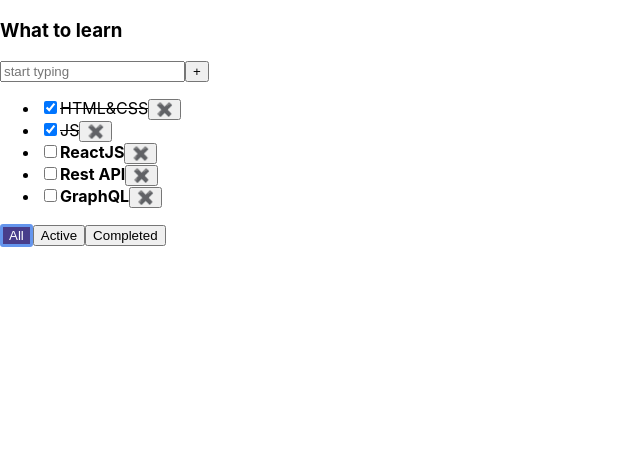
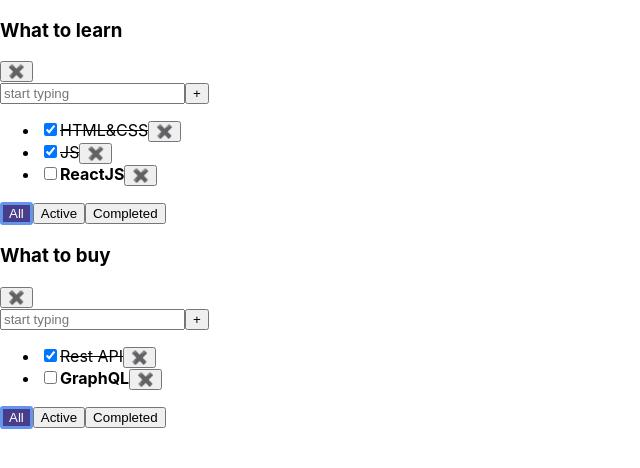
Before and after one commit to vaxich/todolist_on_lessons, a React (Create React App) app: page / in a window 1280 px wide. Shown: the top 468 px of the page, without its empty margins (0-640 px from the left). Built offline with nearby package versions, Linux system fonts and the light colour scheme.

Commit message:
done 5 lesson

```diff
--- a/src/App.tsx
+++ b/src/App.tsx
@@ -4,66 +4,145 @@ import Todolist, { TaskType } from './Todolist';
 import { v1 } from 'uuid';
 
 
-export type FilterValuesType = "All" | "Active" | "Completed"
+export type FilterValuesType = "All" | "Active" | "Completed";
+export type TodolistType = {
+  id: string
+  title: string
+  filter: FilterValuesType
+}
+export type TasksStateType = {
+  [key: string]: Array<TaskType>
+}
+
 
 function App() {
 
   // local state
-  let [tasks, setTasks] = useState(
-    [
-      { id: v1(), title: "HTML&CSS", isDone: true },
-      { id: v1(), title: "JS", isDone: true },
-      { id: v1(), title: "ReactJS", isDone: false },
-      { id: v1(), title: "Rest API", isDone: false },
-      { id: v1(), title: "GraphQL", isDone: false },
+
+  let todolistID1 = v1()
+  let todolistID2 = v1()
+
+  let [todolists, setTodolists] = useState<Array<TodolistType>>([
+    { id: todolistID1, title: 'What to learn', filter: 'All' },
+    { id: todolistID2, title: 'What to buy', filter: 'All' },
+  ])
+
+  let [tasks, setTasks] = useState<TasksStateType>({
+    [todolistID1]: [
+      { id: v1(), title: 'HTML&CSS', isDone: true },
+      { id: v1(), title: 'JS', isDone: true },
+      { id: v1(), title: 'ReactJS', isDone: false },
+
+    ],
+    [todolistID2]: [
+      { id: v1(), title: 'Rest API', isDone: true },
+      { id: v1(), title: 'GraphQL', isDone: false },
     ]
-  )
+  })
+
+  // let [tasks, setTasks] = useState(
+  //   [
+  //     { id: v1(), title: "HTML&CSS", isDone: true },
+  //     { id: v1(), title: "JS", isDone: true },
+  //     { id: v1(), title: "ReactJS", isDone: false },
+  //     { id: v1(), title: "Rest API", isDone: false },
+  //     { id: v1(), title: "GraphQL", isDone: false },
+  //   ]
+  // )
   // filter state
-  let [filter, setFilter] = useState<FilterValuesType>("All");
+  //let [filter, setFilter] = useState<FilterValuesType>("All");
 
-  let tasksForTodolist = tasks // здесь храним отфильтрованные таски
 
-  if (filter === "Active") {
-    tasksForTodolist = tasks.filter(task => task.isDone === false)
-  }
-  if (filter === "Completed") {
-    tasksForTodolist = tasks.filter(task => task.isDone === true)
-  }
 
   // function removed one tasks
-  const removeTask = (id: string) => {
-    let filteredTasks = tasks.filter(task => task.id !== id);
-    setTasks(filteredTasks);
+  const removeTask = (todolistId: string, taskId: string) => {
+    // достанем нужный массив по todolistId
+    let filteredTasks = tasks[todolistId];
+    // перезапишем в этом объекте массив для нужного тудулиста с отфильтрованным массивом
+    tasks[todolistId] = filteredTasks.filter(task => task.id !== taskId)
+    // засетаем в стейт копию объекта, чтобы реакт отреагировал перерисовкой
+    setTasks({ ...tasks })
+
+
+    //let filteredTasks = tasks.filter(task => task.id !== id);
+    //setTasks(filteredTasks);
 
   }
   // function filtered tasks
-  const changeFilter = (value: FilterValuesType) => {
-    setFilter(value);
+  const changeFilter = (todolistId: string, value: FilterValuesType) => {
+    let todolist = todolists.find(tl => tl.id === todolistId)
+    if (todolist) {
+      todolist.filter = value
+      setTodolists([...todolists])
+    }
+    //setFilter(value);
   }
   // function add task
-  const addTask = (title: string) => {
+  const addTask = (todolistId: string, title: string) => {
+
     let task = { id: v1(), title: title, isDone: false }
-    let newTasks = [task, ...tasks]
-    setTasks(newTasks)
+    // достанем нужный массив по todolistId
+    let todolistTasks = tasks[todolistId];
+    // перезапишем в этом объекте массив для нужного тудулиста копией, добавив в начало новую таску
+    tasks[todolistId] = [task, ...todolistTasks]
+    // засетаем в стейт копию объекта, чтобы реакт отреагировал перерисовкой
+    setTasks({ ...tasks })
+    //let newTasks = [task, ...tasks]
+    //setTasks(newTasks)
   }
   // function change status
-  const changeTaskStatus = (taskId: string) => {
-    const nextState: Array<TaskType> = tasks.map((task: TaskType) => task.id === taskId ? { ...task, isDone: !task.isDone } : task)
-    setTasks(nextState)
+  const changeTaskStatus = (todolistId: string, taskId: string) => {
+    // достанем нужный массив по todolistId
+    let todolistTasks = tasks[todolistId];
+    // найдём нужную таску
+    let task = todolistTasks.find(task => task.id === taskId);
+    // изменим таску если она нашлась
+    if (task) {
+      task.isDone = !task.isDone
+      // засетаем в стейт копию объекта, чтобы реакт отреагировал перерисовкой
+      setTasks({ ...tasks })
+    }
+    //const nextState: Array<TaskType> = tasks.map((task: TaskType) => task.id === taskId ? { ...task, isDone: !task.isDone } : task)
+    //setTasks(nextState)
+  }
+  // function remove todolist
+  const removeTodolist = (todolistId: string) => {
+    // добавим в стейт список тудулистов, todolistId которых не равны тому, который нужно удалить
+    setTodolists(todolists.filter(tl => tl.id !== todolistId))
+    // удали таски для этого тудулиста из второго стейта, где мы отдельно храним ьаски
+    delete tasks[todolistId]
+    // засетаем в стейт копию объекта, чтобы реакт отреагировал перерисовкой
+    setTasks({ ...tasks })
   }
 
   return (
     <div className='App'>
+      {todolists.map(tl => {
+        let allTodolistTasks = tasks[tl.id] // здесь храним отфильтрованные таски
+        let tasksForTodolist = allTodolistTasks// ??????
 
+        if (tl.filter === "Active") {
+          tasksForTodolist = allTodolistTasks.filter(task => task.isDone === false)
+        }
+        if (tl.filter === "Completed") {
+          tasksForTodolist = allTodolistTasks.filter(task => task.isDone === true)
+        }
+        return (
           <Todolist
-        title="What to learn"
-        filter = {filter}
+            key={tl.id}
+            todolistId={tl.id}
+            title={tl.title}
+            filter={tl.filter}
             tasks={tasksForTodolist}
             removeTask={removeTask}
             changeFilter={changeFilter}
             addTask={addTask}
-        changeTaskStatus = {changeTaskStatus}
+            changeTaskStatus={changeTaskStatus}
+            removeTodolist ={removeTodolist}
           />
+        )
+      })}
+
 
 
     </div>
--- a/src/Todolist.tsx
+++ b/src/Todolist.tsx
@@ -3,13 +3,15 @@ import { FilterValuesType } from './App'
 
 
 type PropsType = {
+  todolistId: string
   title: string
   tasks: Array<TaskType>
-  filter:FilterValuesType
-  removeTask: (id: string) => void
-  changeFilter: (value: FilterValuesType) => void
-  addTask: (title: string) => void
-  changeTaskStatus: (taskId: string) => void
+  filter: FilterValuesType
+  removeTask: (todolistId: string, taskId: string) => void
+  changeFilter: (todolistId: string, value: FilterValuesType) => void
+  addTask: (todolistId: string, title: string) => void
+  changeTaskStatus: (todolistId: string, taskId: string) => void
+  removeTodolist: (todolistId: string) => void
 
 }
 export type TaskType = {
@@ -26,8 +28,8 @@ function Todolist(props: PropsType) {
 
   const addTaksHandler = () => {
     let trimmedTitle = title.trim();
-    if(trimmedTitle !== "") {
-      props.addTask(title)
+    if (trimmedTitle !== "") {
+      props.addTask(props.todolistId, title)
     } else {
       setError(true)
     }
@@ -45,14 +47,17 @@ function Todolist(props: PropsType) {
       addTaksHandler()
     }
   }
-  const onChangeFiltetHandler = (filterName: FilterValuesType) => {
-    props.changeFilter(filterName)
+  const onChangeFiltetHandler = (todolistId: string, value: FilterValuesType) => {
+    props.changeFilter(todolistId, value)
+  }
+  const removeTodolist =() => {
+    props.removeTodolist(props.todolistId)
   }
 
 
   let taskList = props.tasks.length ? props.tasks.map((task) => {
-    const removeaskHandler = () => props.removeTask(task.id)
-    const onChangeTaskStatusHandler = () => props.changeTaskStatus(task.id)
+    const removeaskHandler = () => props.removeTask(props.todolistId, task.id)
+    const onChangeTaskStatusHandler = () => props.changeTaskStatus(props.todolistId, task.id)
     const taskClass = task.isDone ? "task-is-done" : "task"
     return (
       <li key={task.id} className={taskClass}>
@@ -71,6 +76,7 @@ function Todolist(props: PropsType) {
   return (
     <div>
       <h3>{props.title}</h3>
+      <button onClick={removeTodolist}>✖️</button>
       <div>
         <input
           onChange={onChangeHanler}
@@ -87,9 +93,9 @@ function Todolist(props: PropsType) {
 
       </ul>
       <div>
-        <button className={ props.filter === "All" ? "btn-filter-active" : undefined} onClick={() => onChangeFiltetHandler("All")}>All</button>
-        <button className={ props.filter === "Active" ? "btn-filter-active" : undefined}  onClick={() => onChangeFiltetHandler("Active")}>Active</button>
-        <button className={ props.filter === "Completed" ? "btn-filter-active" : undefined}  onClick={() => onChangeFiltetHandler("Completed")}>Completed</button>
+        <button className={props.filter === "All" ? "btn-filter-active" : undefined} onClick={() => onChangeFiltetHandler(props.todolistId, "All")}>All</button>
+        <button className={props.filter === "Active" ? "btn-filter-active" : undefined} onClick={() => onChangeFiltetHandler(props.todolistId, "Active")}>Active</button>
+        <button className={props.filter === "Completed" ? "btn-filter-active" : undefined} onClick={() => onChangeFiltetHandler(props.todolistId, "Completed")}>Completed</button>
       </div>
     </div>
   )
```
Lines whose indentation alone changed are shown as unchanged.
